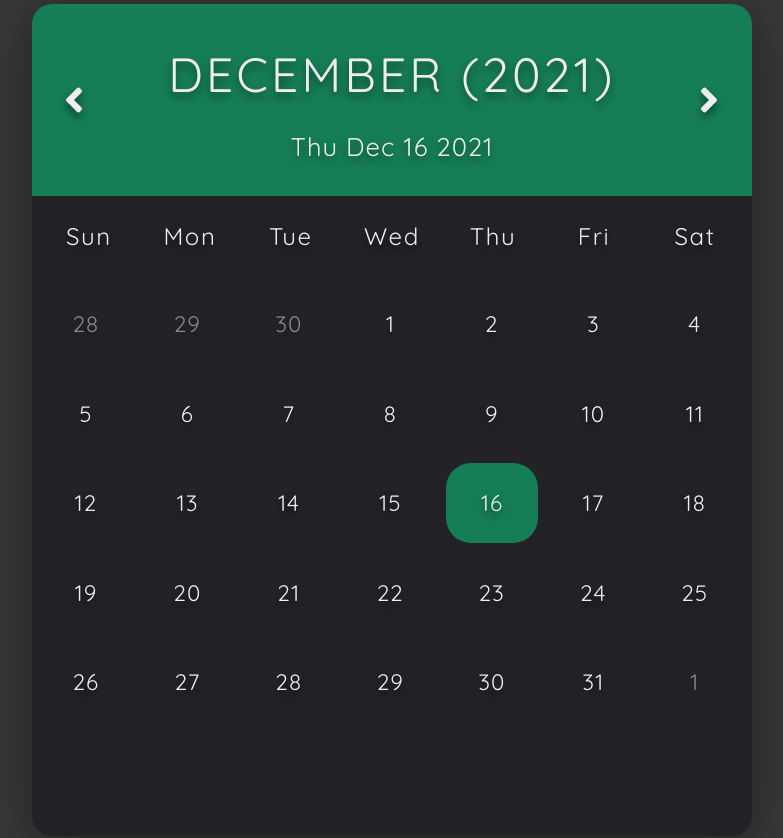
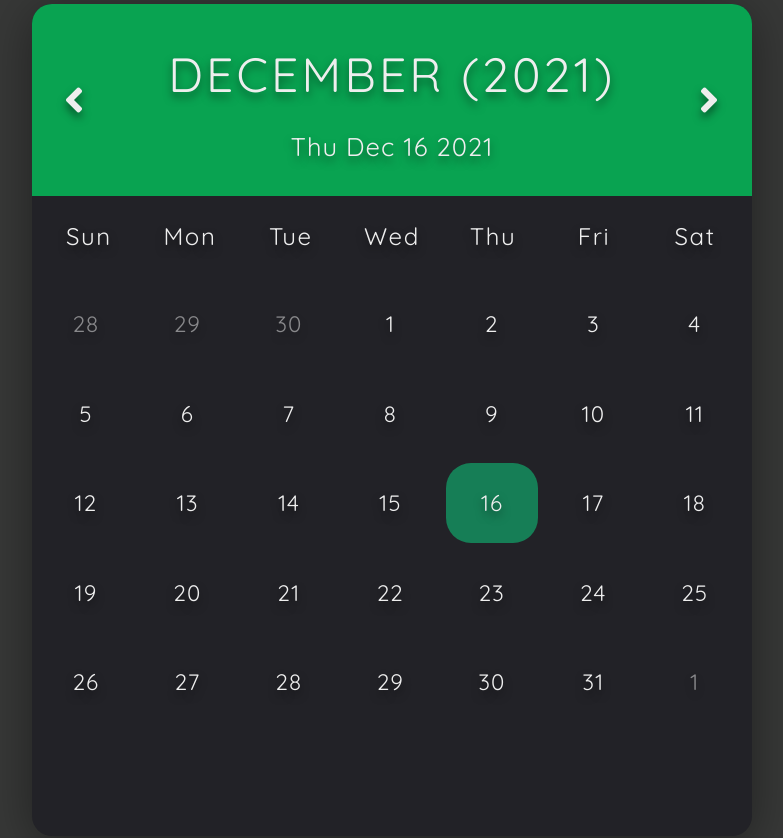
Before and after one commit to AtharvG-124/Atharv-Adrish-Chakshan-2, a PHP site: page /calendarPage.php in a window 1280 px wide. Shown: the part 78-916 px from the top of the page, without its empty margins (238-1021 px from the left). Run offline with PHP 8.4, Linux system fonts and the light colour scheme; some libraries are stand-ins or nearby versions.

Commit message:
Table Update

```diff
--- a/calendarPage.php
+++ b/calendarPage.php
@@ -116,14 +116,14 @@
 <!-- PHP CODE FOR FORM ABOVE BELOW  -->
 <?php
 
-$connection = mysqli_connect("localhost", "root", "");
-$db = mysqli_select_db($connection, 'calendardb');
+$connection = mysqli_connect("localhost", "root", "", "calendardb", 80);
+// $db = mysqli_select_db($connection, 'calendardb');
 if(isset($_POST['insert']))
 {
     $meal = $_POST['meal'];
     $idnum = $_POST['idnum'];
 
-    //SQL
+    //Embedded SQL
     $query = "INSERT INTO `testTable`(`meal`, `idnum`) VALUES ('$meal', '$idnum')";
     $query_run = mysqli_query($connection, $query);
 
--- a/styles.css
+++ b/styles.css
@@ -94,7 +94,7 @@ Calendar CSS
 .month {
     /* width: 91.15%; */
     height: 12rem;
-    background-color: #167e56;
+    background-color: #09a351;
     display: flex;
     justify-content: space-between;
     align-items: center;
```
